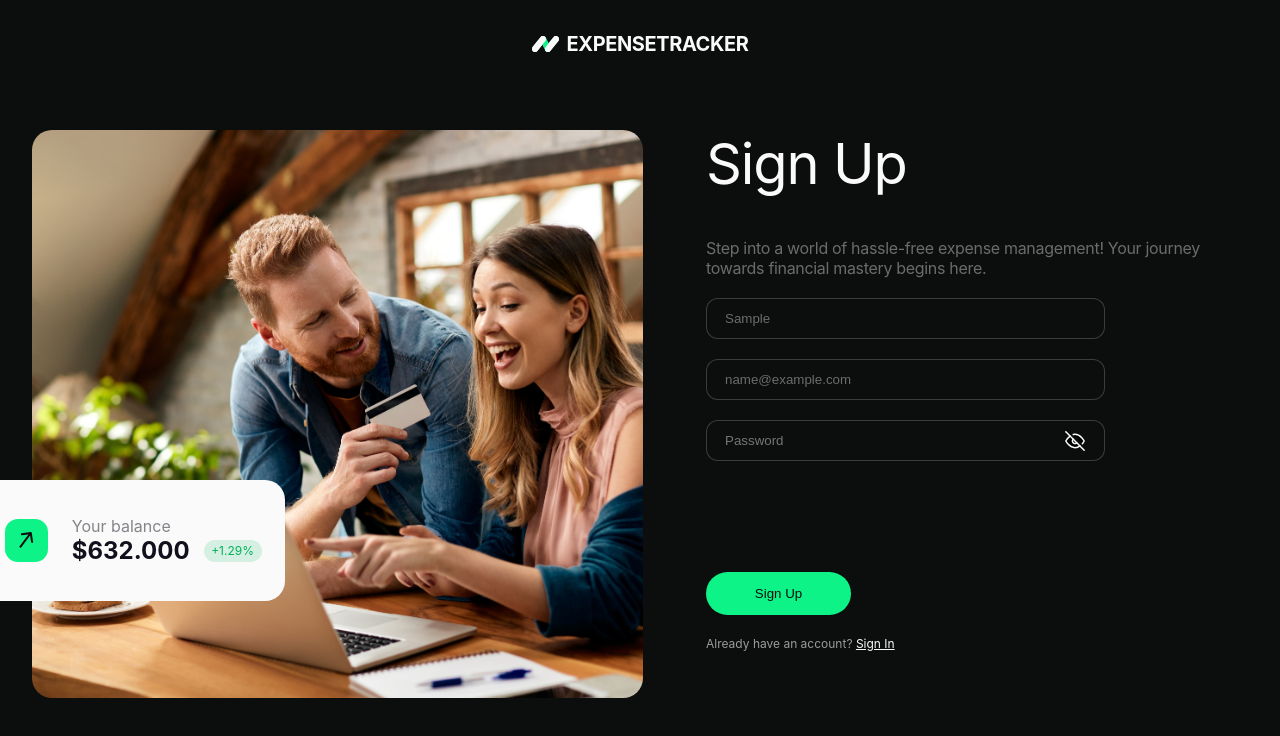
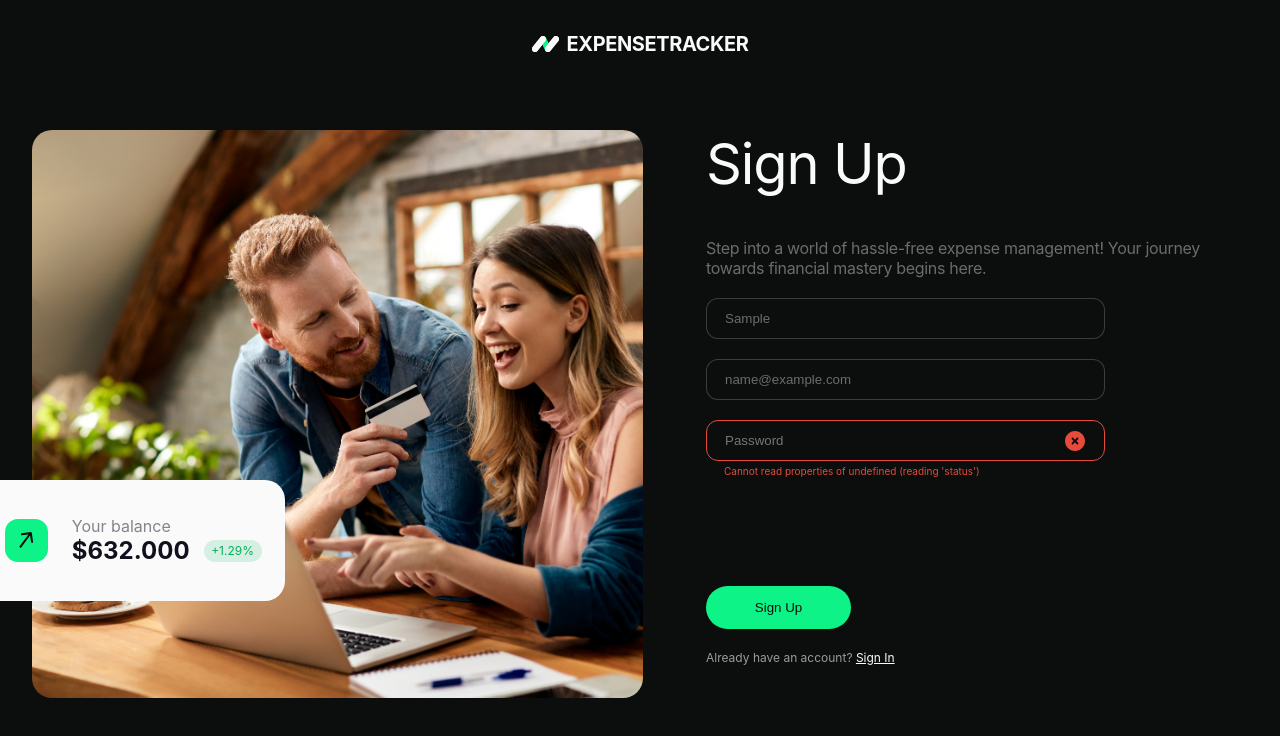
Before and after one commit to cyan0511/expense-tracker, a React (Create React App) app: page /expense-tracker/signup in a window 1280 px wide. Both pictures are taken after typing "Sample", "name@example.com", "Sample123" into the empty fields and a click on the button "Sign Up". Shown: the top 736 px of the page. Built offline with nearby package versions, Linux system fonts and the light colour scheme; no server answers; what notiflix would draw is missing.

Commit message:
Refactor

```diff
--- a/src/components/AuthForm/AuthForm.jsx
+++ b/src/components/AuthForm/AuthForm.jsx
@@ -18,16 +18,18 @@ export const AuthForm = ({
   const { isRefreshing } = useAuth();
   const [formData, setFormData] = useState({});
   const [showPassword, setShowPassword] = useState(false);
-  const [error, setError] = useState(null);
+  const [message, setMessage] = useState(null);
   const dispatch = useDispatch();
-  const [isValidPassword, setIsValidPassword] = useState(null);
+  const [isValid, setIsValid] = useState(null);
 
   // Handle Password Validation
   const validatePassword = (e, field) => {
-    if (field === 'password') {
-      const isValid = e.target.value.length >= 8;
-      setIsValidPassword(isValid);
-      setError(null);
+    setMessage('');
+
+    if (field === 'password' && !isLogin) {
+      const valid = e.target.value.length >= 8;
+      setIsValid(e.target.value.length === 0 ? null : valid);
+      setMessage(valid ? 'Password is secure.' : 'Password must be at least 8 characters long.');
     }
   };
 
@@ -39,16 +41,9 @@ export const AuthForm = ({
     validatePassword(e, field);
   };
 
-  // Handle Submit using Async
+  // Handle Submit
   const handleSubmit = async e => {
     e.preventDefault();
-    setError(null);
-    setIsValidPassword(null);
-
-    if (!isValidPassword) {
-      setError('Password must be at least 8 characters long.');
-      return;
-    }
 
     try {
       if (isLogin) {
@@ -57,10 +52,14 @@ export const AuthForm = ({
         await dispatch(register(formData)).unwrap();
       }
     } catch (err) {
+      setIsValid(false);
+
       if (err.status === 409) {
-        setError('Account already exists');
+        setMessage('Account already exists.');
       } else if (err.status === 403) {
-        setError('Email address does not exist or the password is incorrect');
+        setMessage('Invalid email or password.');
+      } else {
+        setMessage(`${err.message || 'An error has occurred.'}`);
       }
       clearPasswordField();
     }
@@ -83,6 +82,7 @@ export const AuthForm = ({
                 ? 'text'
                 : field.type
             }
+            className={field.type === 'password' && isValid !== null ? (isValid  ? css.valid : css.invalid) : ''}
             placeholder={field.placeholder}
             value={formData[field.name] || ''}
             onChange={e => handleChange(e, field.name)}
@@ -90,28 +90,33 @@ export const AuthForm = ({
             required
           />
           {field.type === 'password' ?
-            (<svg width="20" height="20" onClick={() => setShowPassword(val => !val)}>
-              <use href={`${iconSvg}#eye${showPassword ? '' : '-off'}`} />
-            </svg>) : null
+            (<>
+              {isLogin ?
+                <svg width="20" height="20" onClick={() => setShowPassword(val => !val)}>
+                  <use href={`${iconSvg}#eye${showPassword ? '' : '-off'}`} />
+                </svg> :
+                    isValid !==null &&
+                <svg width="20" height="20" onClick={() => {
+                  if (!isValid) {
+                    clearPasswordField();
+                    setIsValid(null);
+                    setMessage('');
+                  }
+                }}>
+                  <use href={`${iconSvg}#${isValid ? 'valid' : 'invalid'}-icon`} />
+                </svg>
+                }
+
+                <p className={css.message}
+                  style={{ color: isValid ? 'var(--mint-green)' : 'var(--red)' }}
+                >
+                  {' '}
+                  {message}
+                </p>
+            </>) : null
           }
         </div>
       ))}
-
-
-      <div>
-        {isValidPassword !== null && !isLogin && (
-          <p
-            style={{ color: isValidPassword ? 'var(--mint-green)' : 'var(--red)' }}
-          >
-            {isValidPassword
-              ? 'Password is secure'
-              : 'Enter a valid Password'}
-          </p>
-        )}
-        {error && (
-          <p style={{ color: 'var(--red)' }}>{error}</p>
-        )}
-      </div>
 
 
       <div className={css.actionButtons} style={!isLogin ? { marginTop: '71px' } : null}>
--- a/src/components/AuthForm/AuthForm.module.css
+++ b/src/components/AuthForm/AuthForm.module.css
@@ -7,10 +7,19 @@
   width: 100%;
 }
 
+.message {
+  color: #097B45;
+  font-size: 10px;
+  font-style: normal;
+  font-weight: 400;
+  line-height: normal;
+  margin: 4px 18px 18px 18px;
+  white-space: nowrap;
+}
 
 .form svg {
   position: absolute;
-  top: 50%;
+  top: 28%;
   right: 20px;
   transform: translateY(-50%);
   cursor: pointer;
@@ -50,3 +59,11 @@
   line-height: 18px;
   text-decoration-line: underline;
 }
+
+.invalid, .invalid:hover {
+  border-color: var(--red);
+}
+
+.valid {
+  border-color: #097B45;
+}
--- a/src/components/LogOutModal/LogOutModal.jsx
+++ b/src/components/LogOutModal/LogOutModal.jsx
@@ -20,7 +20,7 @@ export const LogOutModal = ({ isOpen, onClose }) => {
             disabled={isLoading}
             className="primary-button"
           >
-            {isLoading ? <div>Loading...</div> : 'Logout'}
+            {isLoading ? <div>Logging out...</div> : 'Logout'}
           </button>
           <button
             onClick={onClose}
--- a/src/components/LoginForm/LoginForm.jsx
+++ b/src/components/LoginForm/LoginForm.jsx
@@ -1,35 +1,13 @@
-import { useDispatch, useSelector } from 'react-redux';
-import { logIn } from '../../redux/auth/authOperations';
 import css from './LoginForm.module.css';
-import { getAuthError } from '../../redux/auth/authSelectors';
 import { AuthForm } from '../AuthForm/AuthForm';
 
 export const LoginForm = () => {
-  const dispatch = useDispatch();
-  const error = useSelector(getAuthError);
 
   const fields = [
     { name: 'email', type: 'email', placeholder: 'Email' },
     { name: 'password', type: 'password', placeholder: 'Password' },
   ];
 
-  const handleSubmit = e => {
-    e.preventDefault();
-    const form = e.currentTarget;
-    dispatch(
-      logIn({
-        email: form.elements.email.value,
-        password: form.elements.password.value,
-      }),
-    );
-    form.reset();
-  };
-
-  /* useEffect(() => {
-    if (error) {
-      Notify.failure('Login failed.');
-    }
-  }, [error]); */
 
   return (
     <div className={css.container}>
--- a/src/components/UserSetsModal/UserSetsModal.jsx
+++ b/src/components/UserSetsModal/UserSetsModal.jsx
@@ -56,7 +56,6 @@ export const UserSetsModal = ({ isOpen, onClose }) => {
       }
     };
 
-    // Handle Avatar Upload
     const handleUploadAvatar = async () => {
       setIsUploading(true); // Set uploading state
       if (selectedFile) {
@@ -144,7 +143,6 @@ export const UserSetsModal = ({ isOpen, onClose }) => {
               </div>
             </div>
 
-            {/* Input Fields */}
             <div className={css.nameContainer}>
               <div style={{ position: 'relative' }}>
                 <select
--- a/src/index.css
+++ b/src/index.css
@@ -4,7 +4,7 @@
   --mint-green: #0EF387;
   --black: #0c0d0d;
   --white: #fff;
-  --red: #da0d0d;
+  --red: #E74A3B;
 }
 
 ::-webkit-scrollbar-thumb:hover {
--- a/src/redux/auth/authOperations.js
+++ b/src/redux/auth/authOperations.js
@@ -21,7 +21,7 @@ export const register = createAsyncThunk(
   'auth/register',
   async ({ name, email, password }, thunkAPI) => {
     try {
-      const res = await axios.post('/auth/register', { name, email, password });
+      await axios.post('/auth/register', { name, email, password });
       // After successful registration, add the token to the HTTP header
       // setAuthHeader(res.data.token);
       // return res.data;
@@ -29,7 +29,7 @@ export const register = createAsyncThunk(
       return loginResponse.payload; // Return the login response payload
     } catch (error) {
       const status = error.response.status;
-      const message = error.message;
+      const { message } = error.response?.data;
       return thunkAPI.rejectWithValue({ status, message });
     }
   }
@@ -51,7 +51,7 @@ export const logIn = createAsyncThunk(
       return { user, accessToken, refreshToken, sid };
     } catch (error) {
       const status = error.response.status;
-      const message = error.message;
+      const { message } = error.response?.data;
       return thunkAPI.rejectWithValue({ status, message });
     }
   }
--- a/src/redux/auth/authSlice.js
+++ b/src/redux/auth/authSlice.js
@@ -10,6 +10,7 @@ const authSlice = createSlice({
     sid: null,
     isLoggedIn: false,
     isRefreshing: false,
+    error: null,
   },
   extraReducers: builder => {
     builder
@@ -42,7 +43,7 @@ const authSlice = createSlice({
       })
       .addCase(logIn.rejected, (state, action) => {
         state.isLoggedIn = false;
-        state.error = action.error.message;
+        state.error = action.payload;
         state.isRefreshing = false;
       })
       .addCase(logOut.fulfilled, state => {
@@ -52,6 +53,13 @@ const authSlice = createSlice({
         state.error = "";
         state.refreshToken = null;
         state.sid = null;
+        state.isRefreshing = false;
+      })
+      .addCase(logOut.pending, state => {
+        state.isRefreshing = true;
+      })
+      .addCase(logOut.rejected, state => {
+        state.isRefreshing = false;
       })
       .addCase(refreshToken.pending, state => {
         state.isRefreshing = true;
```
Also changed, not shown: 1 other file (tests, documents, lock files or other folders).
